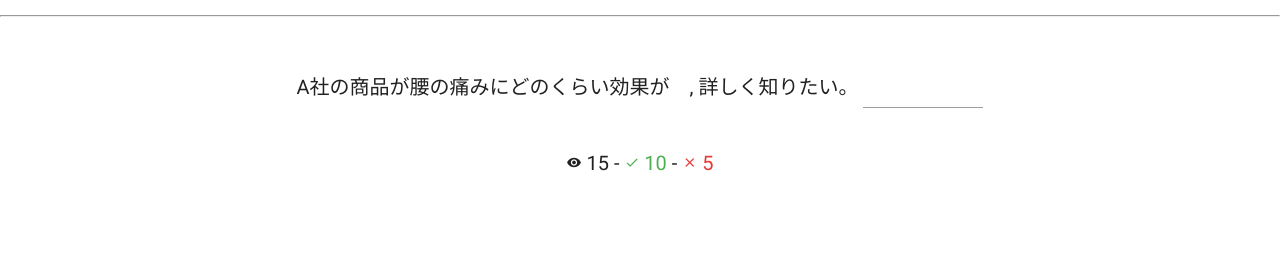
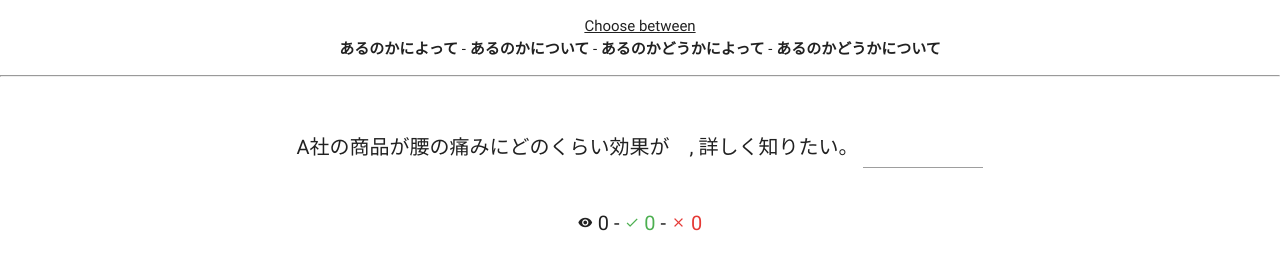
Before and after one commit to jrorsini/jlpt3, a website: page index.html in a window 1280 px wide. Drawn offline with nearby package versions, Linux system fonts and the light colour scheme.

Commit message:
Added gulp's modules and removed unnecessary parts in the hmtl file.

```diff
--- a/main.js
+++ b/main.js
@@ -46,7 +46,7 @@
 // Sets the 'options' variable and displays options
 //**************************************************
 var show_options = function() {
-	options=jlpt3[current_question_id].a.map(e=>e[0])
+	options=jlpt3[current_question_id].options.map(e=>e[0])
 	$('.assignment').html('<u>Choose between</u><br><b>'+options.join('</b> - <b>')+'</b>')
 }
 
--- a/package.json
+++ b/package.json
@@ -6,6 +6,8 @@
   "dependencies": {},
   "devDependencies": {
     "gulp": "^3.9.1",
+    "gulp-livereload": "^3.8.1",
+    "gulp-sass": "^3.1.0",
     "materialize-css": "^0.100.2"
   },
   "scripts": {
```
Also changed, not shown: index.html (+0 -6 lines).
